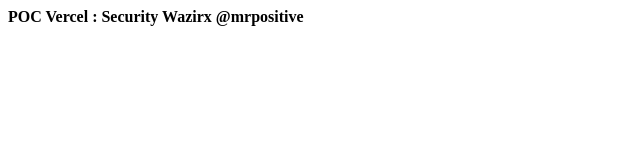
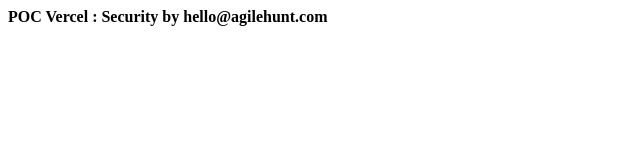
Before and after one commit to VikzSharma/vercel, a plain HTML site: page index.html in a window 1280 px wide. Shown: the full height of the page, 0-640 px from the left. Drawn offline with Linux system fonts and the light colour scheme.

Commit message:
Update index.html

```diff
--- a/index.html
+++ b/index.html
@@ -1,3 +1,3 @@
 <html>
-<b> POC Vercel : Security Wazirx @mrpositive </b>
+<b> POC Vercel : Security by hello@agilehunt.com </b>
 </html>
```
